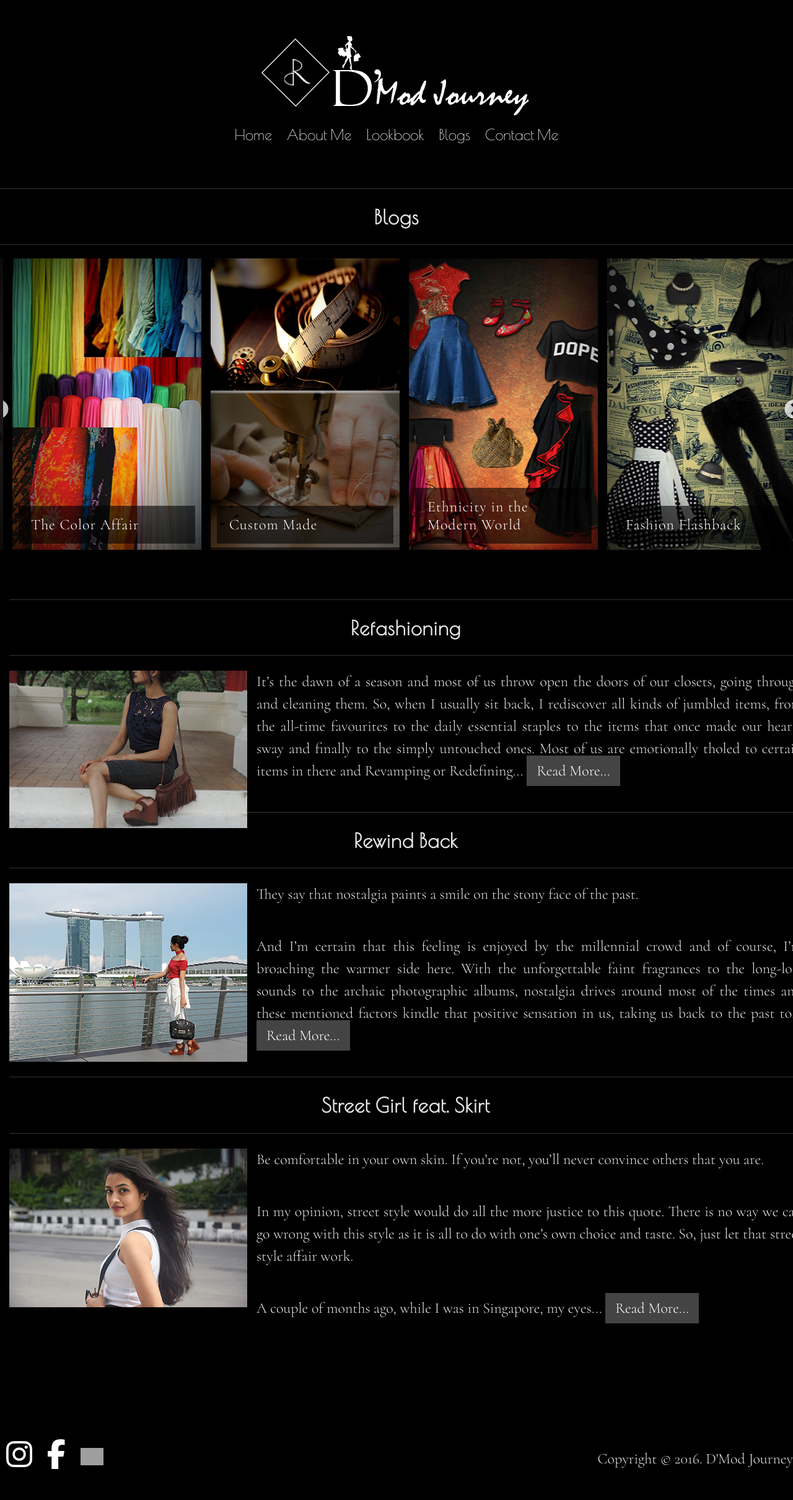
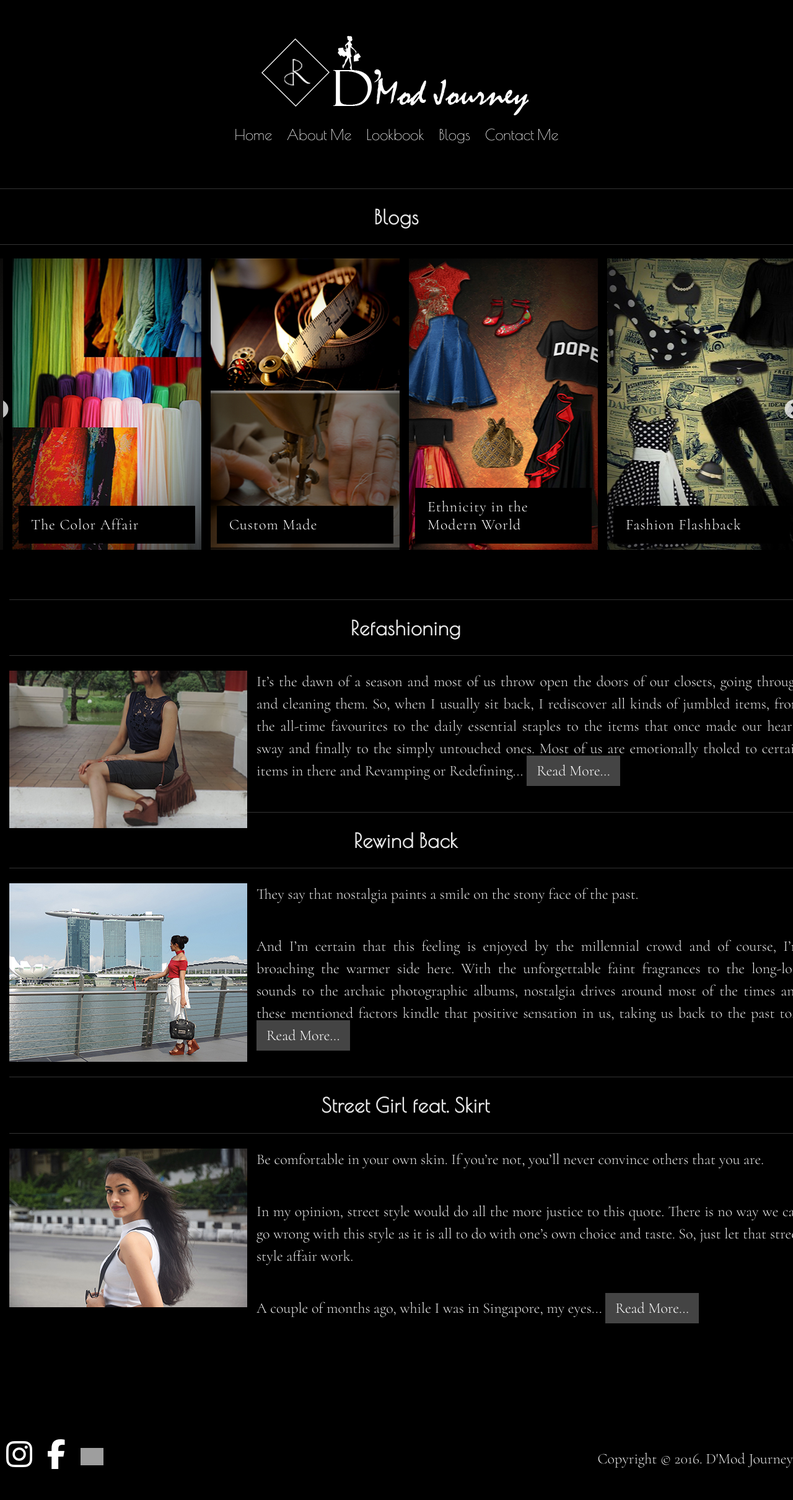
Before and after one commit to mspejavar/mspejavar.github.io, a Jekyll site: the page built from blog.md, in a window 1280 px wide. Shown: the whole page at 62% size. Built offline with Jekyll 4.4.1, drawn with Linux system fonts in a browser that asks for light colours; nearby versions of some CDN libraries; grey boxes are pictures that could not be loaded.

Commit message:
Updated _dmodjourney.scss

```diff
--- a/_sass/_dmodjourney.scss
+++ b/_sass/_dmodjourney.scss
@@ -81,7 +81,7 @@ a {
 	font-size: 24px;
 	font-weight: 300;
 	letter-spacing: 1px;
-	background-color: rgba(0,0,0,0.6);
+	background-color: rgba(0,0,0,1);
 	padding: 16px 20px;
 	outline-color: #000;
 }
```
